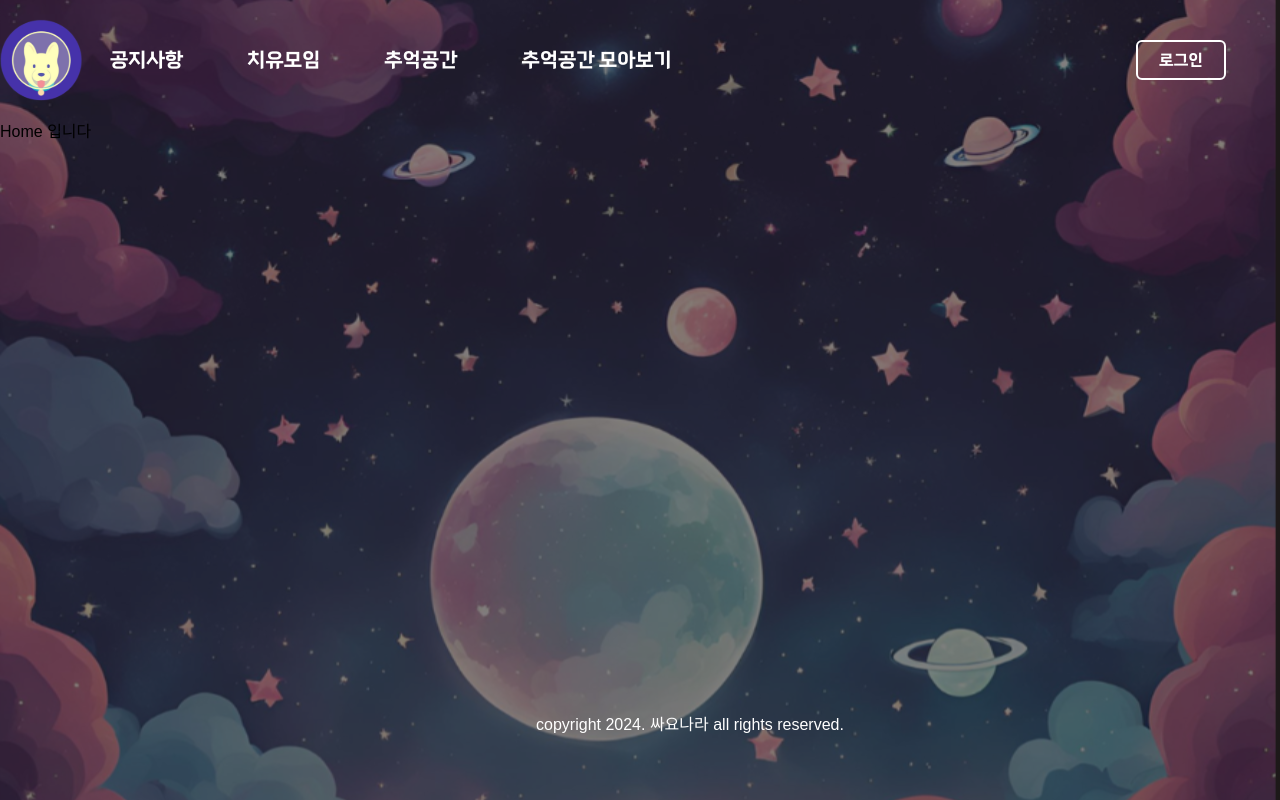
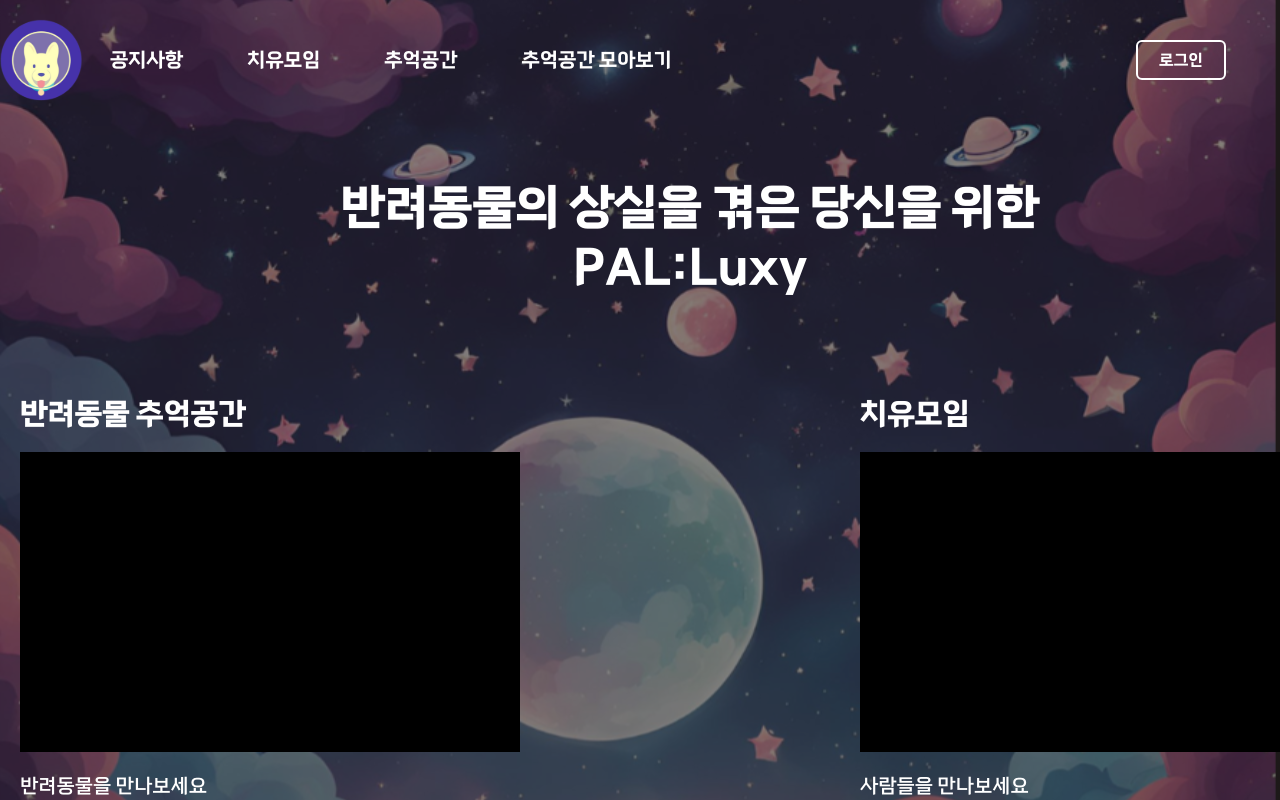
Before and after one commit to leepro1/palluxy, a React (Vite) app in the folder frontend/: page / in a window 1280 px wide. Shown: the top 800 px of the page. Built offline with nearby package versions, Linux system fonts and the light colour scheme; a web font is replaced by a local one.

Commit message:
Design: 메인페이지 디자인
Former-commit-id: 1c4cba3e7ca2cf7d0e3c079d32bd014a0a22aded

```diff
--- a/frontend/src/components/Button/index.jsx
+++ b/frontend/src/components/Button/index.jsx
@@ -19,5 +19,6 @@ const Button = ({ size, text, className }) => {
 Button.propTypes = {
   size: PropTypes.string.isRequired,
   text: PropTypes.string.isRequired,
+  className: PropTypes.string,
 };
 export default Button;
--- a/frontend/src/pages/HomePage/index.jsx
+++ b/frontend/src/pages/HomePage/index.jsx
@@ -3,7 +3,35 @@ import ContentsLayout from '@layout/ContentsLayout';
 const HomePage = () => {
   return (
     <ContentsLayout>
-      <h1>Home 입니다</h1>
+      <div className="flex flex-col">
+        {/* slo */}
+        <div className="font-jamsilBold flex flex-col items-center gap-y-3 py-16 text-5xl text-white">
+          <h1>반려동물의 상실을 겪은 당신을 위한</h1>
+          <h1>PAL:Luxy</h1>
+        </div>
+
+        {/* preview */}
+        <div className="mx-5 my-10">
+          <div className="flex justify-between">
+            {/* 추억공간 */}
+            <div className="font-jamsilBold flex flex-col gap-y-5 text-white">
+              <h2 className="text-3xl">반려동물 추억공간</h2>
+              <div className="h-[300px] w-[500px] bg-black"></div>
+              <h3 className="font-jamsilRegular text-xl">
+                반려동물을 만나보세요
+              </h3>
+            </div>
+            {/* 치유모임 */}
+            <div className="font-jamsilBold flex flex-col gap-y-5 text-white">
+              <h2 className="text-3xl">치유모임</h2>
+              <div className="h-[300px] w-[500px] bg-black"></div>
+              <h3 className="font-jamsilRegular text-xl">
+                사람들을 만나보세요
+              </h3>
+            </div>
+          </div>
+        </div>
+      </div>
     </ContentsLayout>
   );
 };
```
